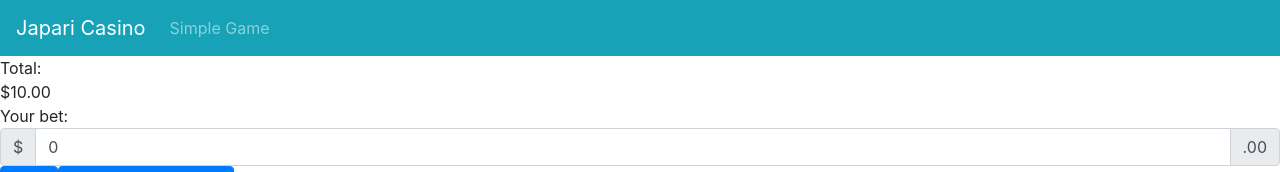
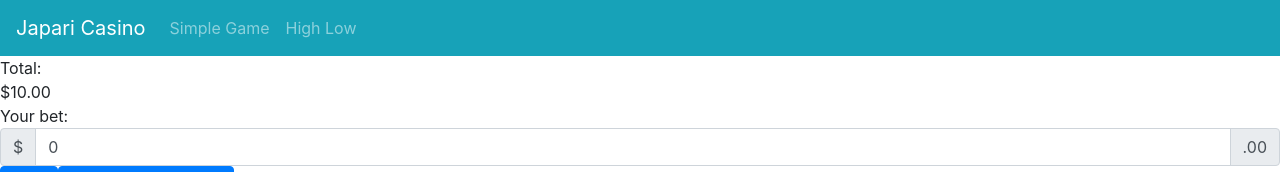
Before and after one commit to japari-dev/japari-casino, a Vue app: page /#/SimpleGame in a window 1280 px wide. Shown: the top 172 px of the page. Built offline with nearby package versions, Linux system fonts and the light colour scheme.

Commit message:
add item to navbar

```diff
--- a/src/App.vue
+++ b/src/App.vue
@@ -5,6 +5,7 @@
 
       <b-navbar-nav>
         <b-nav-item href="#/SimpleGame">Simple Game</b-nav-item>
+        <b-nav-item href="#/HighLow">High Low</b-nav-item>
       </b-navbar-nav>
     </b-navbar>
 
```
